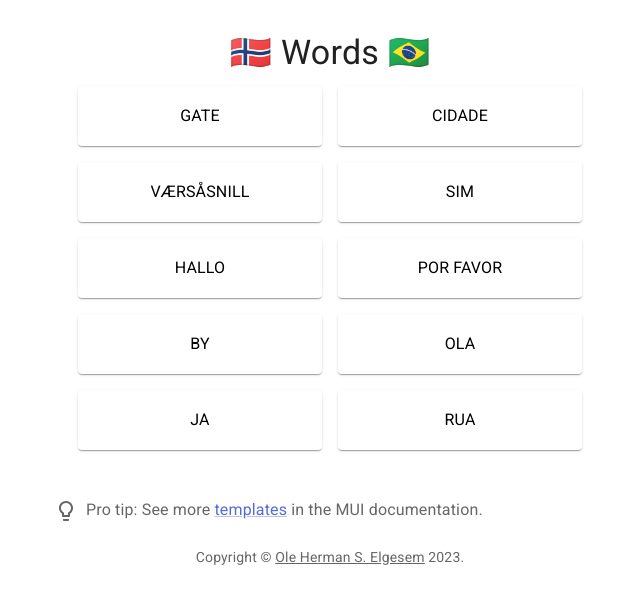
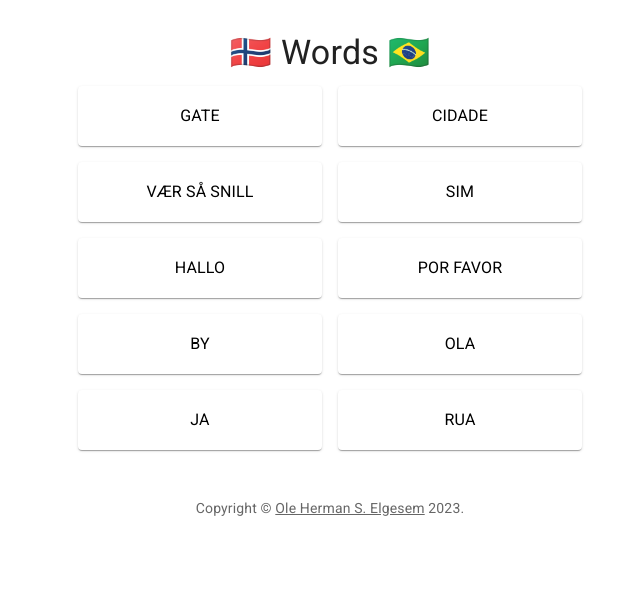
Before and after one commit to olehermanse/marina, a React (Vite) app: page / in a window 1280 px wide. Shown: the top 604 px of the page, without its empty margins (310-950 px from the left). Built offline with nearby package versions, Linux system fonts and the light colour scheme.

Commit message:
Removed pro tip
Signed-off-by: Ole Herman Schumacher Elgesem <ole@northern.tech>

```diff
--- a/src/App.tsx
+++ b/src/App.tsx
@@ -2,14 +2,18 @@ import Container from "@mui/material/Container";
 import Typography from "@mui/material/Typography";
 import Box from "@mui/material/Box";
 import Link from "@mui/material/Link";
-import ProTip from "./ProTip";
 import WordCard from "./WordCard";
 import Stack from "@mui/material/Stack";
 import { useState } from "react";
 
 function Copyright() {
   return (
-    <Typography variant="body2" color="text.secondary" align="center">
+    <Typography
+      sx={{ mt: 6 }}
+      variant="body2"
+      color="text.secondary"
+      align="center"
+    >
       {"Copyright © "}
       <Link color="inherit" href="https://oleherman.com/">
         Ole Herman S. Elgesem
@@ -40,7 +44,7 @@ const dictionary = {
   ja: "sim",
   nei: "nao",
   takk: "obrigado",
-  værsåsnill: "por favor",
+  "vær så snill": "por favor",
   klatre: "escalar",
   løpe: "correr",
   og: "e",
@@ -227,7 +231,6 @@ export default function App() {
             </Stack>
           </Stack>
         </Container>
-        <ProTip />
         <Copyright />
       </Box>
     </Container>
--- a/src/ProTip.tsx
+++ /dev/null
@@ -1,22 +0,0 @@
-import * as React from 'react';
-import Link from '@mui/material/Link';
-import SvgIcon, { SvgIconProps } from '@mui/material/SvgIcon';
-import Typography from '@mui/material/Typography';
-
-function LightBulbIcon(props: SvgIconProps) {
-  return (
-    <SvgIcon {...props}>
-      <path d="M9 21c0 .55.45 1 1 1h4c.55 0 1-.45 1-1v-1H9v1zm3-19C8.14 2 5 5.14 5 9c0 2.38 1.19 4.47 3 5.74V17c0 .55.45 1 1 1h6c.55 0 1-.45 1-1v-2.26c1.81-1.27 3-3.36 3-5.74 0-3.86-3.14-7-7-7zm2.85 11.1l-.85.6V16h-4v-2.3l-.85-.6C7.8 12.16 7 10.63 7 9c0-2.76 2.24-5 5-5s5 2.24 5 5c0 1.63-.8 3.16-2.15 4.1z" />
-    </SvgIcon>
-  );
-}
-
-export default function ProTip() {
-  return (
-    <Typography sx={{ mt: 6, mb: 3 }} color="text.secondary">
-      <LightBulbIcon sx={{ mr: 1, verticalAlign: 'middle' }} />
-      Pro tip: See more <Link href="https://mui.com/getting-started/templates/">templates</Link> in
-      the MUI documentation.
-    </Typography>
-  );
-}
```
